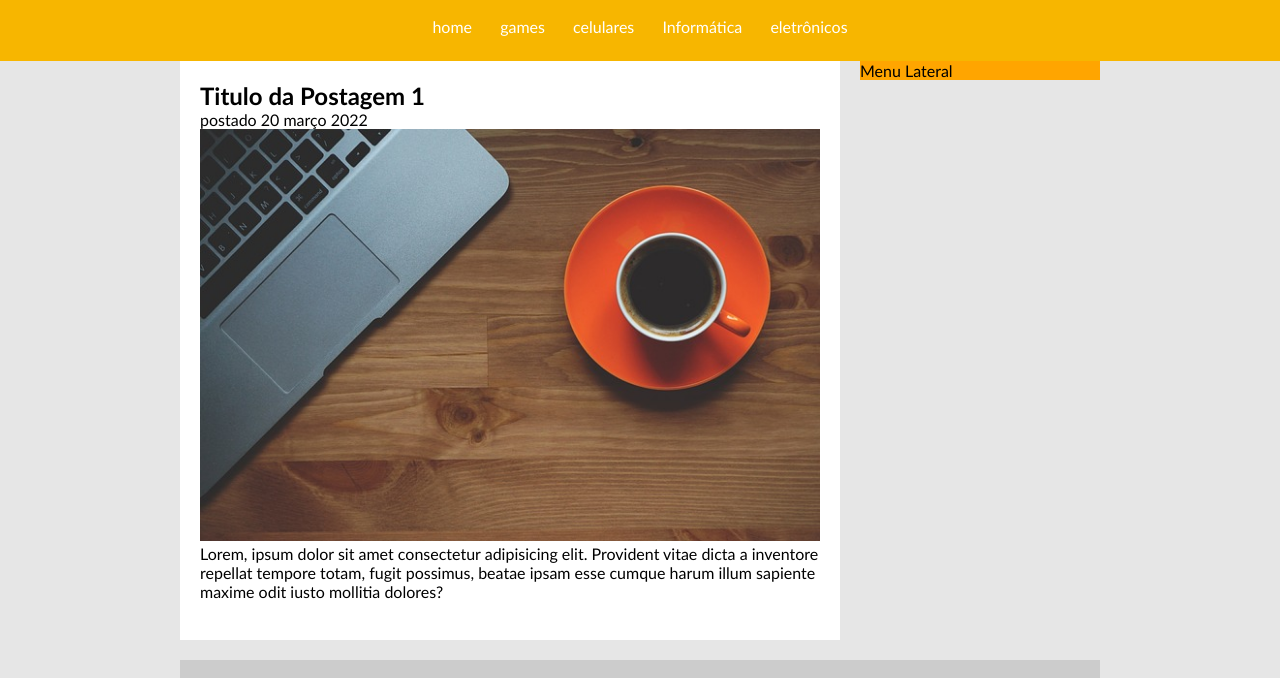
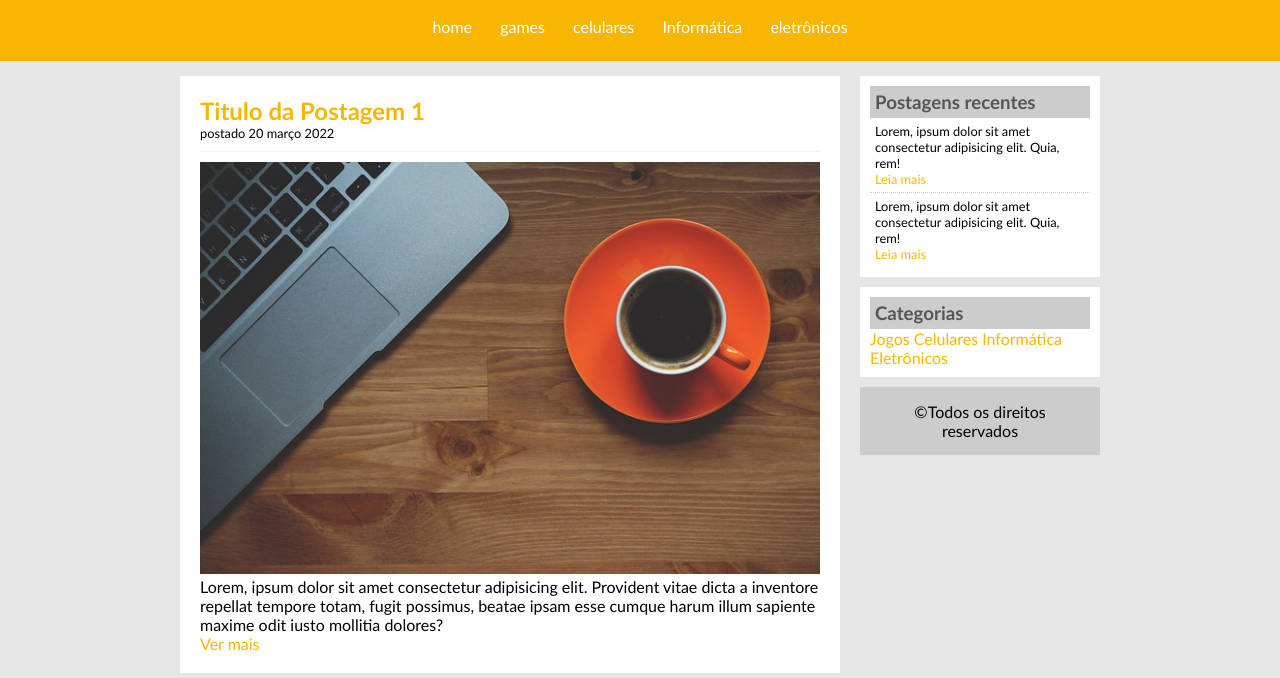
Before and after one commit to eduandrade2903/ProjetoBlog, a plain HTML site: page index.html in a window 1280 px wide. Shown: the part 76-754 px from the top of the page. Drawn offline with Linux system fonts and the light colour scheme.

Commit message:
Página Finalizada

```diff
--- a/css/syles.css
+++ b/css/syles.css
@@ -19,12 +19,10 @@ body {
 #area-logo, #area-menu {
     padding: 10px;
 }
-#area-lateral {
-    background: orange
-}
 #area-principal {
     width: 920px;
     margin: 0 auto;
+    padding: 15px;
 }
 #area-postagens {
     width: 660px ;
@@ -39,6 +37,16 @@ body {
     margin-bottom: 20px;
     background: white;
 }
+.conteudo-lateral {
+    background: white;
+    padding: 10px;
+    margin-bottom: 10px;
+}
+.postagem-lateral {
+    font-size: 0.8em;
+    padding: 5px;
+    border-bottom: 1px dotted #CCC;
+}
 #rodape {
     clear: both;
     text-align: center;
@@ -49,19 +57,42 @@ body {
 a {
     text-decoration: none;
 }
-a:link, a:visited {
+
+ a:link,  a:visited {
+    color: #f7b600;
+}
+ a:hover {
+  text-decoration: underline;
+}
+#area-cabecalho a:link, #area-cabecalho a:visited {
     color:#FFF;
     padding: 8px 12px;
 }
-a:hover {
+#area-cabecalho a:hover {
    color: #F7b600 ;
    background: #FFF;
+   text-decoration: none;
 }
 /*Formatações Padrão*/
 h1 {
     color: #4e4e4e;
     font-size: 2.5em;
 }
+h2 {
+    color: #F7b600;
+}
+h3 {
+    color: #565656;
+    background: #CCC;
+    padding: 5px;
+}
 .branco {
     color: #ffffff;
 }
+.data-postagem {
+    font-size:0.8em;
+    border-bottom: 1px solid #f4f4f4;
+    padding-bottom: 10px;
+    margin-bottom:10px;
+    display: block;
+}
--- a/index.html
+++ b/index.html
@@ -25,15 +25,42 @@
             <!-- abertura da postagem -->
            <div class="postagem">
                 <h2>Titulo da Postagem 1</h2>
-                postado 20 março 2022
+                <span class="data-postagem">postado 20 março 2022</span>
                 <img width="620px"src="imagens/imagem1.jpg" alt="">
+                <p>Lorem, ipsum dolor sit amet consectetur adipisicing elit. Provident vitae dicta a inventore repellat tempore totam, fugit possimus, beatae ipsam esse cumque harum illum sapiente maxime odit iusto mollitia dolores?</p>
+                <a href="">Ver mais</a>
+           </div>
+            <!-- fechamento da postagem -->
+            <!-- abertura da postagem -->
+            <div class="postagem">
+                <h2>Titulo da Postagem 2 </h2>
+                <span class="data-postagem">postado 20 março 2022</span>
+                <img width="620px"src="imagens/imagem2.jpg" alt="">
                 <p>Lorem, ipsum dolor sit amet consectetur adipisicing elit. Provident vitae dicta a inventore repellat tempore totam, fugit possimus, beatae ipsam esse cumque harum illum sapiente maxime odit iusto mollitia dolores?</p>
                 <a href="">Ver mais</a>
            </div>
            <!-- fechamento da postagem -->
         </div>
         <div id="area-lateral">
-            Menu Lateral
+            <div class="conteudo-lateral">
+                <h3>Postagens recentes</h3>
+                <div class="postagem-lateral">
+                    <p>Lorem, ipsum dolor sit amet consectetur adipisicing elit. Quia, rem!</p>
+                    <a href="">Leia mais</a>
+                </div>
+                <div class="postagem-lateral" style="border-bottom: none;">
+                    <p>Lorem, ipsum dolor sit amet consectetur adipisicing elit. Quia, rem!</p>
+                    <a href="">Leia mais</a>
+                </div>
+            </div>
+        <div id="area-lateral">
+            <div class="conteudo-lateral">
+                <h3>Categorias</h3>
+                <a href="">Jogos</a>
+                <a href="">Celulares</a>
+                <a href="">Informática</a>
+                <a href="">Eletrônicos</a>
+            </div>
         </div>
         <div id="rodape">
             &copy;Todos os direitos reservados
```
